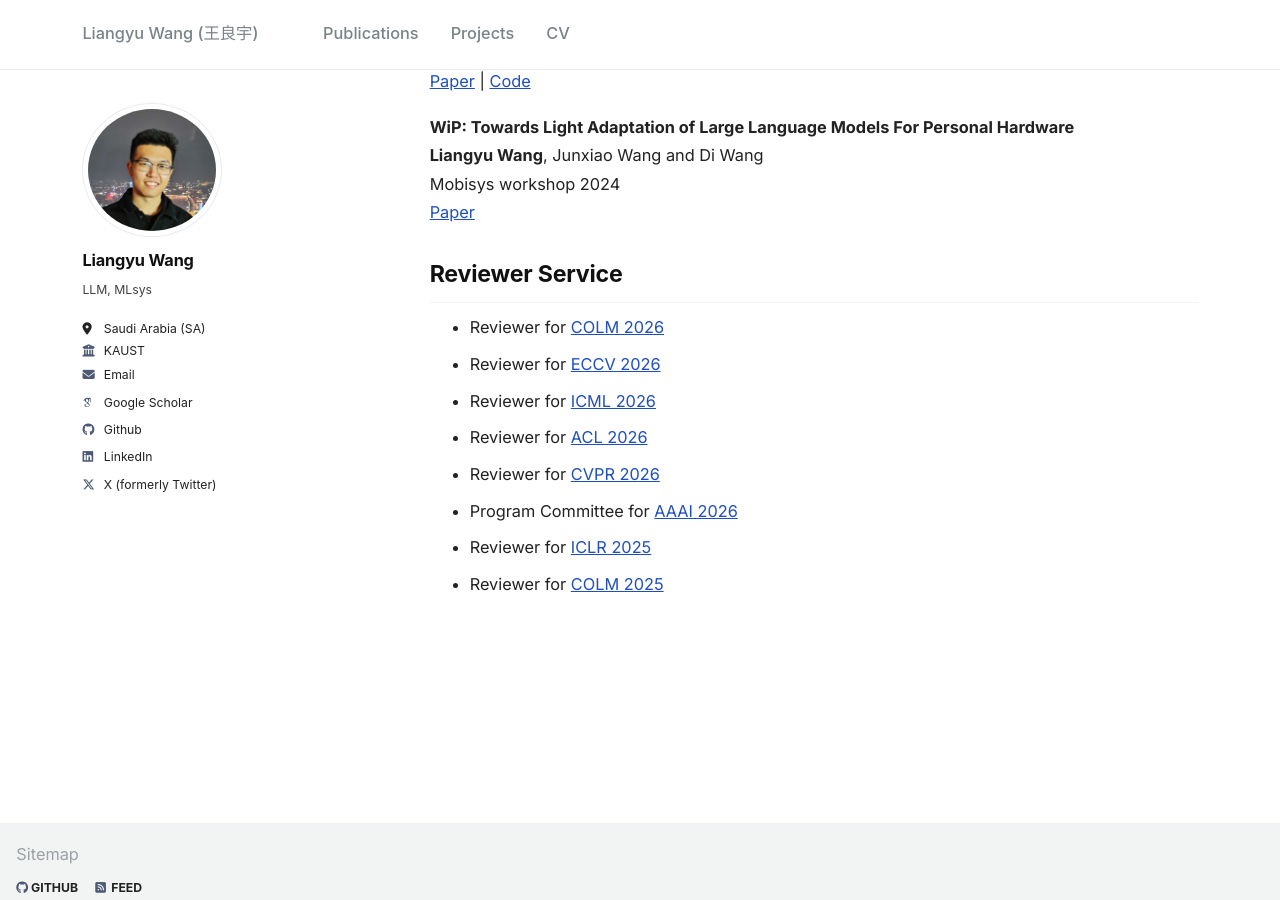
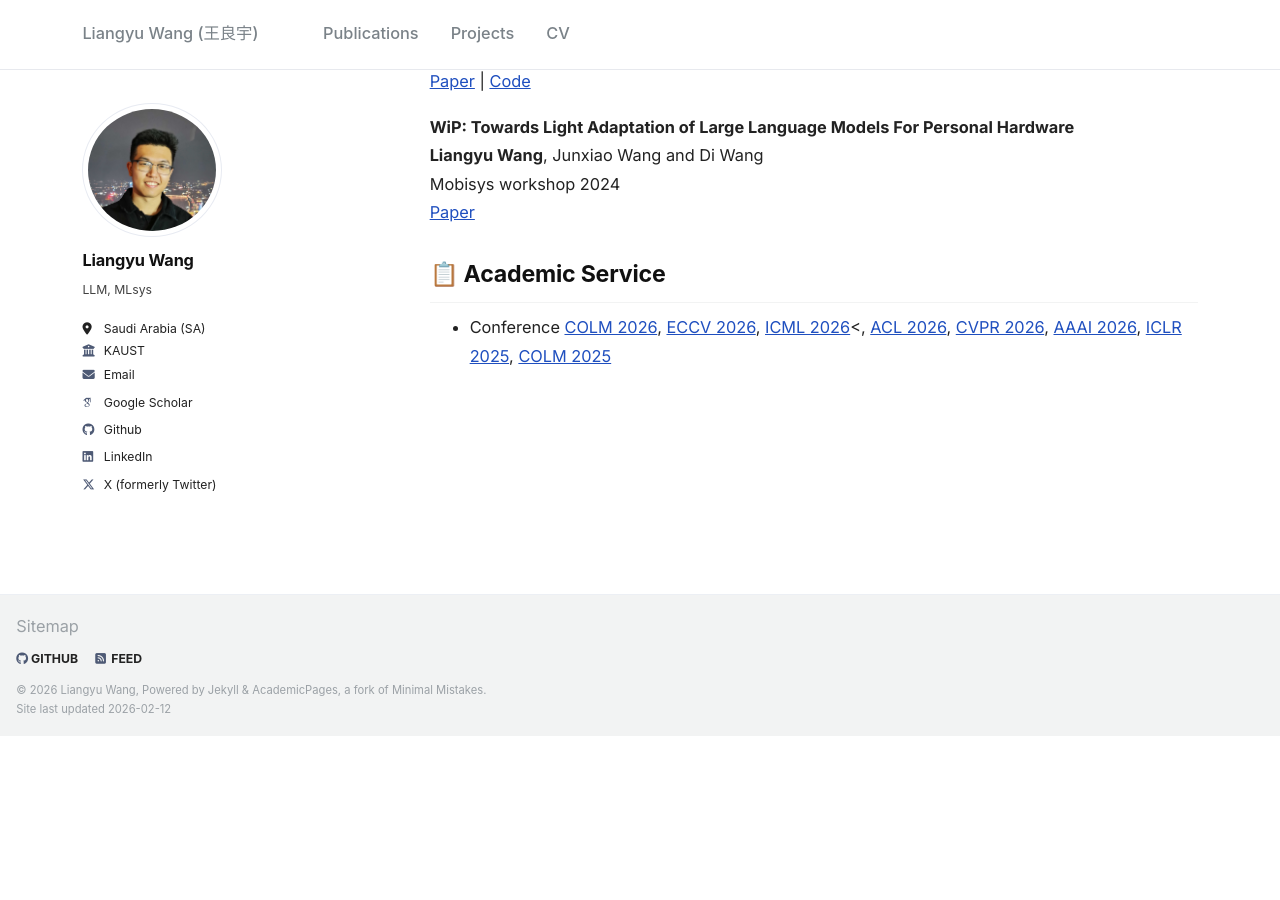
Before and after one commit to liangyuwang/liangyuwang.github.io, a Jekyll site: the page built from _pages/about.md, in a window 1280 px wide and 900 px high, scrolled down 2364 px. Built offline with Jekyll 4.4.1, drawn with Linux system fonts in a browser that asks for light colours; some web fonts are replaced; after the commit the page ends 3100 px from its top, so only the background shows below that.

Commit message:
update about

```diff
--- a/_pages/about.md
+++ b/_pages/about.md
@@ -139,16 +139,9 @@ Mobisys workshop 2024<br>
 </div>
 
 <div class="about-section reviewer-section">
-<h2 class="section-title">Reviewer Service</h2>
+<h2 class="section-title">📋 Academic Service</h2>
 
 <ul>
-<li>Reviewer for <a href="https://colmweb.org/">COLM 2026</a></li>
-<li>Reviewer for <a href="https://eccv.ecva.net/">ECCV 2026</a></li>
-<li>Reviewer for <a href="https://icml.cc/">ICML 2026</a></li>
-<li>Reviewer for <a href="https://2026.aclweb.org/">ACL 2026</a></li>
-<li>Reviewer for <a href="https://cvpr.thecvf.com/">CVPR 2026</a></li>
-<li>Program Committee for <a href="https://aaai.org/conference/aaai/aaai-26/">AAAI 2026</a></li>
-<li>Reviewer for <a href="https://iclr.cc/">ICLR 2025</a></li>
-<li>Reviewer for <a href="https://colmweb.org/">COLM 2025</a></li>
+<li>Conference <a href="https://colmweb.org/">COLM 2026</a>, <a href="https://eccv.ecva.net/">ECCV 2026</a>, <a href="https://icml.cc/">ICML 2026</a><, <a href="https://2026.aclweb.org/">ACL 2026</a>, <a href="https://cvpr.thecvf.com/">CVPR 2026</a>, <a href="https://aaai.org/conference/aaai/aaai-26/">AAAI 2026</a>, <a href="https://iclr.cc/">ICLR 2025</a>, <a href="https://colmweb.org/">COLM 2025</a></li>
 </ul>
 </div>
```
